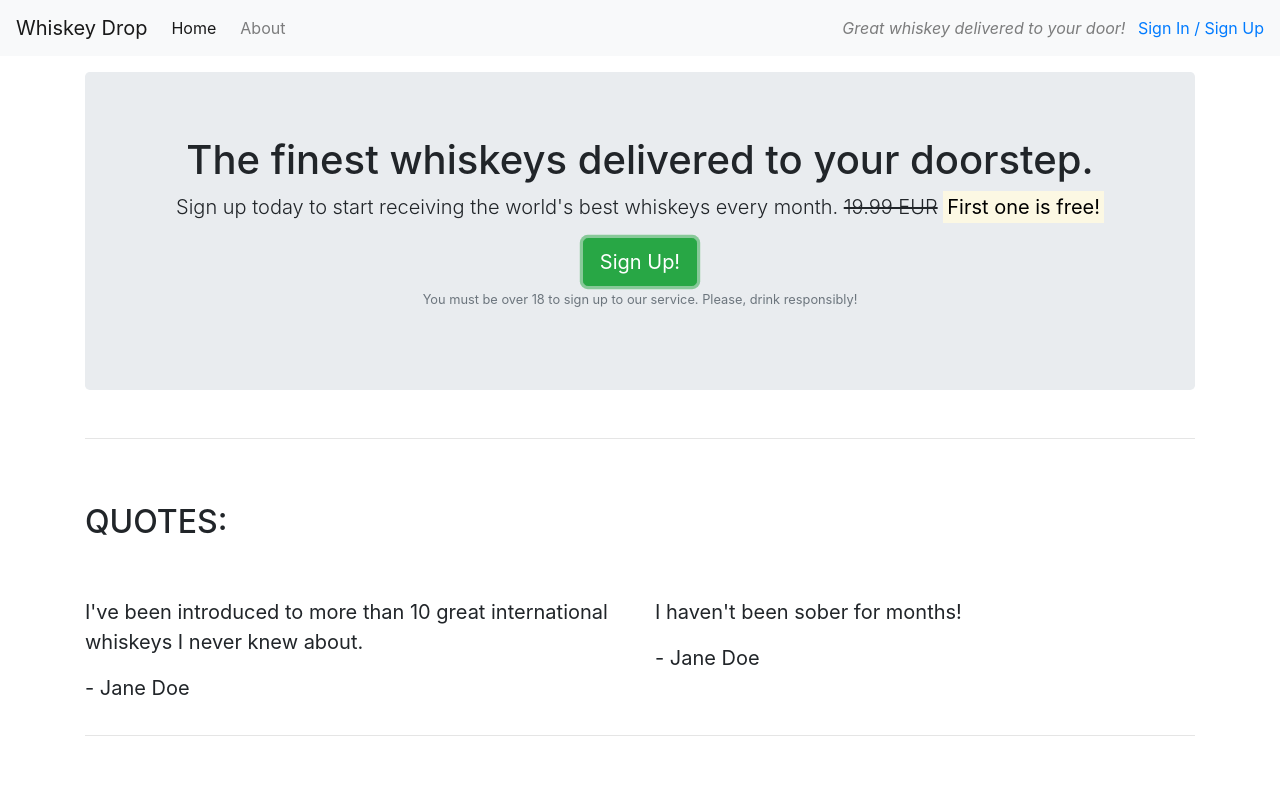
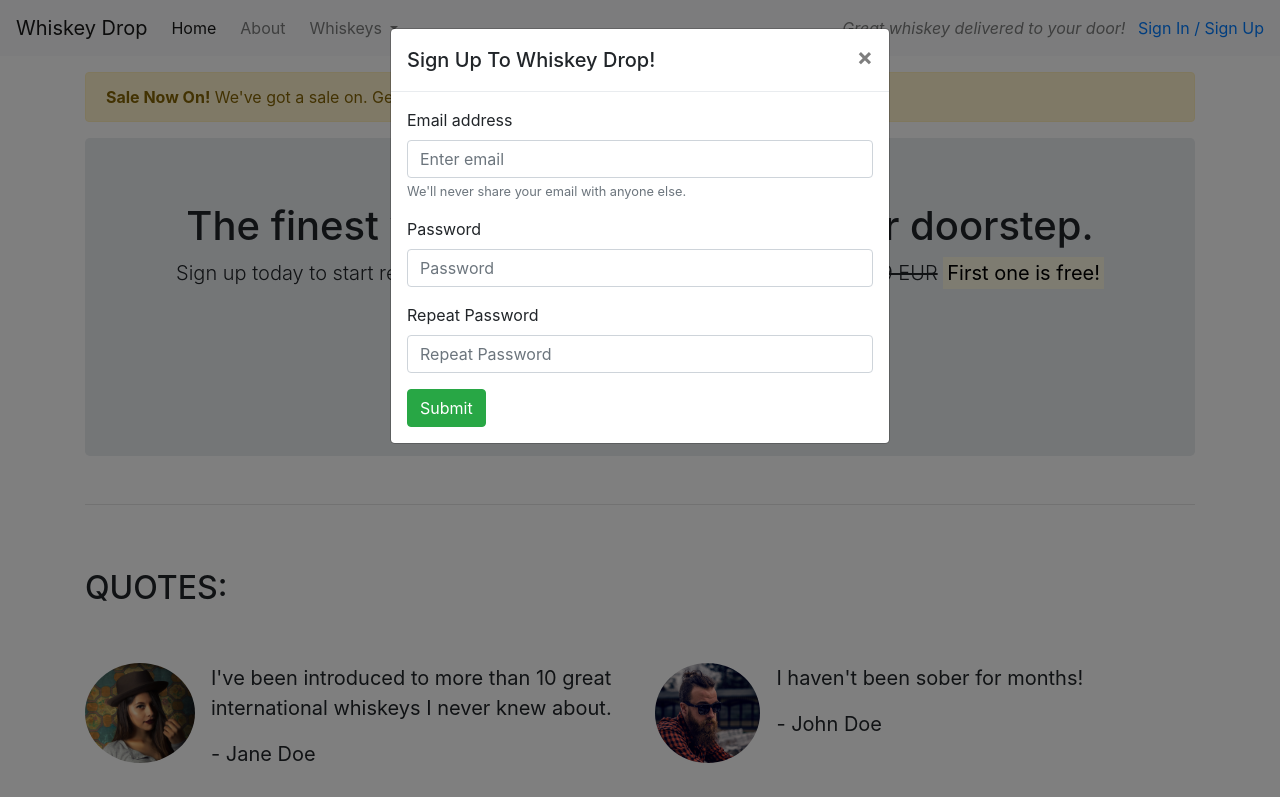
Before and after one commit to CarinaAJ/bootstrap-test, a plain HTML site: page index.html in a window 1280 px wide. Both pictures are taken after a click on the button "Sign Up!". Shown: the top 797 px of the page. Drawn offline with nearby package versions, Linux system fonts and the light colour scheme.

Commit message:
Add modal for sign up

```diff
--- a/index.html
+++ b/index.html
@@ -7,22 +7,54 @@
     <title>Whiskey Drop | Taste a new whiskey every month</title>
     <meta name="viewport" content="width=device-width, initial-scale=1.0">
     <link rel="stylesheet" href="https://maxcdn.bootstrapcdn.com/bootstrap/4.1.3/css/bootstrap.min.css">
+    <script src="https://kit.fontawesome.com/dbcbc8ead3.js" crossorigin="anonymous"></script>
+
 </head>
 
 <body>
     <nav class="navbar navbar-light bg-light navbar-expand-sm">
         <a href="/" class="navbar-brand">Whiskey Drop</a>
+
+        <button class="navbar-toggler ml-auto" type="button" data-toggle="collapse" data-target="#navbarNavDropdown"
+            aria-controls="navbarNavDropdown" aria-expanded="false" aria-label="Toggle navigation">
+            <span class="navbar-toggler-icon"></span></button>
+
+        <div class="collapse navbar-collapse" id="navbarNavDropdown">
+
             <ul class="navbar-nav mr-auto">
                 <li class="active nav-item mr-2"><a class="nav-link" href="/">Home</a></li>
                 <li class="nav-item mr-2"><a class="nav-link" href="/about">About</a></li>
+                <li class="nav-item dropdown">
+                    <a class="nav-link dropdown-toggle" href="#" id="navbarDropdownMenuLink" role="button"
+                        data-toggle="dropdown" aria-haspopup="true" aria-expanded="false">
+                        Whiskeys
+                    </a>
+                    <div class="dropdown-menu" aria-labelledby="navbarDropdownMenuLink">
+                        <a class="dropdown-item" href="#">Irish</a>
+                        <a class="dropdown-item" href="#">Scotch</a>
+                        <a class="dropdown-item" href="#">Japanese</a>
+                        <a class="dropdown-item" href="#">American</a>
+                    </div>
+                </li>
+
+
                 <li class="nav-item mr-2 d-block d-sm-none"><a class="nav-link" href="/login">Sign In / Sign Up</a></li>
             </ul>
+        </div>
         <div class="d-none d-md-block">
             <p class="navbar-text my-auto mr-2"><i>Great whiskey delivered to your door!</i></p>
             <a href="/login">Sign In / Sign Up</a>
         </div>
     </nav>
     <article class="container mt-3">
+        <div class="row d-none d-sm-block">
+            <div class="col-12">
+                <div class="alert alert-warning">
+                    <strong>Sale Now On!</strong> We've got a sale on. Get a 12-month subscription for the price of 6!
+                    <a href="#">See here for details!</a>
+                </div>
+            </div>
+        </div>
         <!-- Callout -->
         <div class="row">
             <div class="col-12">
@@ -33,7 +65,8 @@
                         <span class="d-inline d-sm-none"><br></span>
                         <strong><mark>First one is
                                 free!</mark></strong></p>
-                    <button class="btn btn-success btn-lg">Sign Up!</button>
+                    <button class="btn btn-success btn-lg" data-toggle="modal" data-target="#signUpModal">Sign
+                        Up!</button>
                     <p class="text-muted"><small>You must be over 18 to sign up to our service. Please, drink
                             responsibly!</small></p>
                 </section>
@@ -51,16 +84,31 @@
             </div>
             <div class="row">
                 <div class="col-12 col-md-6">
+                    <div class="media">
+                        <div class="d-none d-sm-block">
+                            <img src="images/girl-image.png" class="rounded-circle mr-3" height=100b>
+                        </div>
+                        <div class="media-body">
                             <blockquote class="blockquote">
-                        <p>I've been introduced to more than 10 great international whiskeys I never knew about.</p>
+                                <p>I've been introduced to more than 10 great international whiskeys I never knew about.
+                                </p>
                                 <p>- Jane Doe</p>
                             </blockquote>
                         </div>
+                    </div>
+                </div>
                 <div class="col-12 col-md-6">
+                    <div class="media">
+                        <div class="d-none d-sm-block">
+                            <img src="images/guy-image.png" class="rounded-circle mr-3" height=100>
+                        </div>
+                        <div class="media-body">
                             <blockquote class="blockquote">
                                 <p>I haven't been sober for months!</p>
-                        <p>- Jane Doe</p>
+                                <p>- John Doe</p>
                             </blockquote>
+                        </div>
+                    </div>
                 </div>
             </div>
 
@@ -78,7 +126,8 @@
             <div class="row">
                 <div class="col-12 col-md-6 col-lg-4">
                     <div class="feature">
-                        <h3>Feature 1</h3>
+                        <h3><i class="fa-solid fa-gift d-none d-sm-inline"></i> Feature 1 <span
+                                class="badge badge-success">NEW!</span></h3>
                         <p>Lorem ipsum dolor sit amet, consectetur adipiscing elit, sed do eiusmod tempor incididunt ut
                             labore
                             et dolore magna aliqua. Ut enim ad minim veniam, quis nostrud exercitation ullamco laboris
@@ -90,7 +139,7 @@
                 </div>
                 <div class="col-12 col-md-6 col-lg-4">
                     <div class="feature">
-                        <h3 class="text-uppercase">Feature 2</h3>
+                        <h3><i class="fa-solid fa-credit-card d-none d-sm-inline"></i> Feature 2</h3>
                         <p>Lorem ipsum dolor sit amet, consectetur adipiscing elit, sed do eiusmod tempor incididunt ut
                             labore
                             et dolore magna aliqua. Ut enim ad minim veniam, quis nostrud exercitation ullamco laboris
@@ -102,7 +151,7 @@
                 </div>
                 <div class="col-12 d-md-none d-lg-block col-lg-4">
                     <div class="feature">
-                        <h3>Feature 3</h3>
+                        <h3><i class="fa-solid fa-circle-xmark d-none d-sm-inline"></i> Feature 3</h3>
                         <p>Lorem ipsum dolor sit amet, consectetur adipiscing elit, sed do eiusmod tempor incididunt ut
                             labore
                             et dolore magna aliqua. Ut enim ad minim veniam, quis nostrud exercitation ullamco laboris
@@ -147,6 +196,51 @@
             </tbody>
         </table>
     </article>
+
+    <div class="modal" tabindex="-1" role="dialog" id="signUpModal">
+        <div class="modal-dialog" role="document">
+            <div class="modal-content">
+                <div class="modal-header">
+                    <h5 class="modal-title">Sign Up To Whiskey Drop!</h5>
+                    <button type="button" class="close" data-dismiss="modal" aria-label="Close">
+                        <span aria-hidden="true">&times;</span>
+                    </button>
+                </div>
+                <div class="modal-body">
+                    <form>
+                        <div class="form-group">
+                            <label for="exampleInputEmail1">Email address</label>
+                            <input type="email" class="form-control" id="exampleInputEmail1"
+                                aria-describedby="emailHelp" placeholder="Enter email">
+                            <small id="emailHelp" class="form-text text-muted">We'll never share your email with anyone
+                                else.</small>
+                        </div>
+                        <div class="form-group">
+                            <label for="password">Password</label>
+                            <input type="password" class="form-control" id="password"
+                                placeholder="Password">
+                        </div>
+                        <div class="form-group">
+                            <label for="repeatPassword"> Repeat Password</label>
+                            <input type="password" class="form-control" id="repeatPassword"
+                                placeholder="Repeat Password">
+                        </div>
+                        <button type="submit" class="btn btn-success">Submit</button>
+                    </form>
+                </div>
+            </div>
+        </div>
+    </div>
+
+    <script src="https://code.jquery.com/jquery-3.3.1.slim.min.js"
+        integrity="sha384-q8i/X+965DzO0rT7abK41JStQIAqVgRVzpbzo5smXKp4YfRvH+8abtTE1Pi6jizo" crossorigin="anonymous">
+    </script>
+    <script src="https://cdnjs.cloudflare.com/ajax/libs/popper.js/1.14.3/umd/popper.min.js"
+        integrity="sha384-ZMP7rVo3mIykV+2+9J3UJ46jBk0WLaUAdn689aCwoqbBJiSnjAK/l8WvCWPIPm49" crossorigin="anonymous">
+    </script>
+    <script src="https://stackpath.bootstrapcdn.com/bootstrap/4.1.3/js/bootstrap.min.js"
+        integrity="sha384-ChfqqxuZUCnJSK3+MXmPNIyE6ZbWh2IMqE241rYiqJxyMiZ6OW/JmZQ5stwEULTy" crossorigin="anonymous">
+    </script>
 </body>
 
 </html>
```
Also changed, not shown: images/girl-image.png (added), images/guy-image.png (added). Lines whose indentation alone changed are shown as unchanged.
